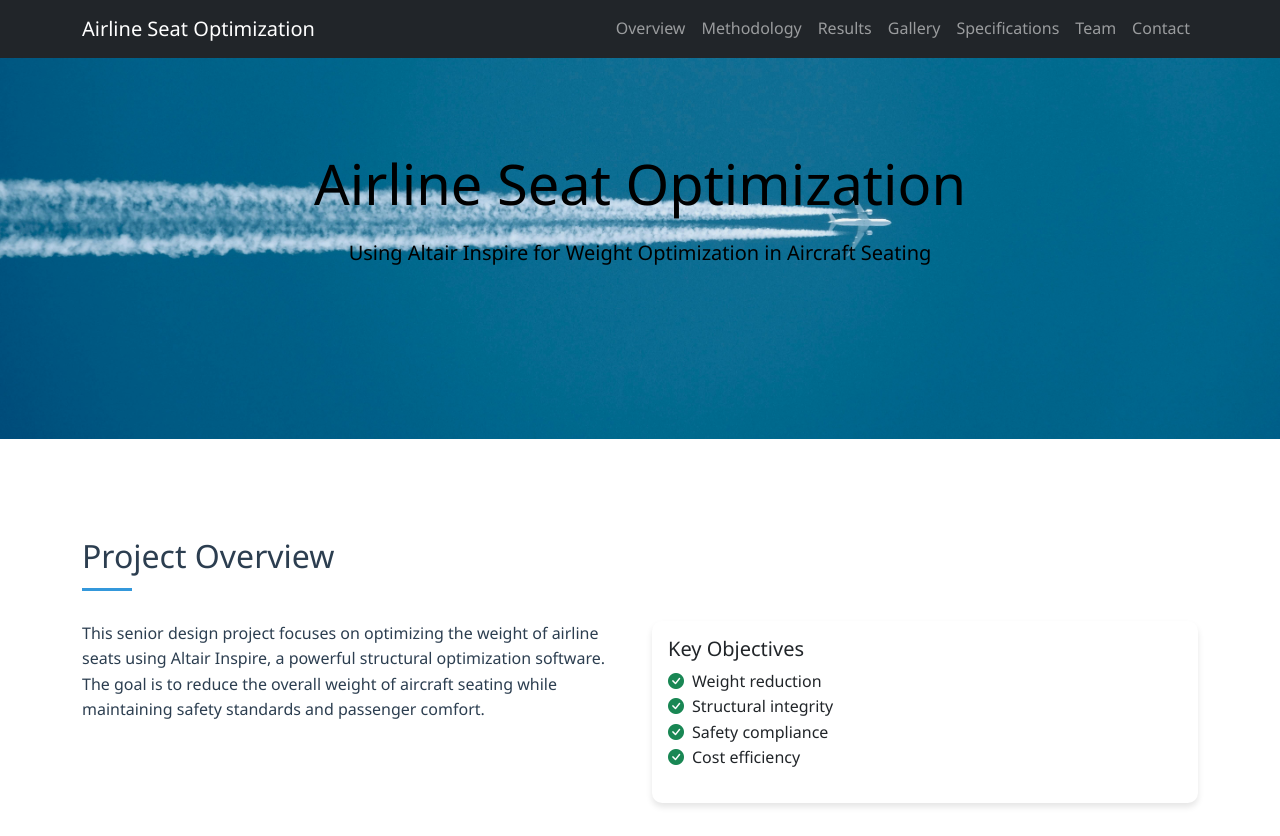
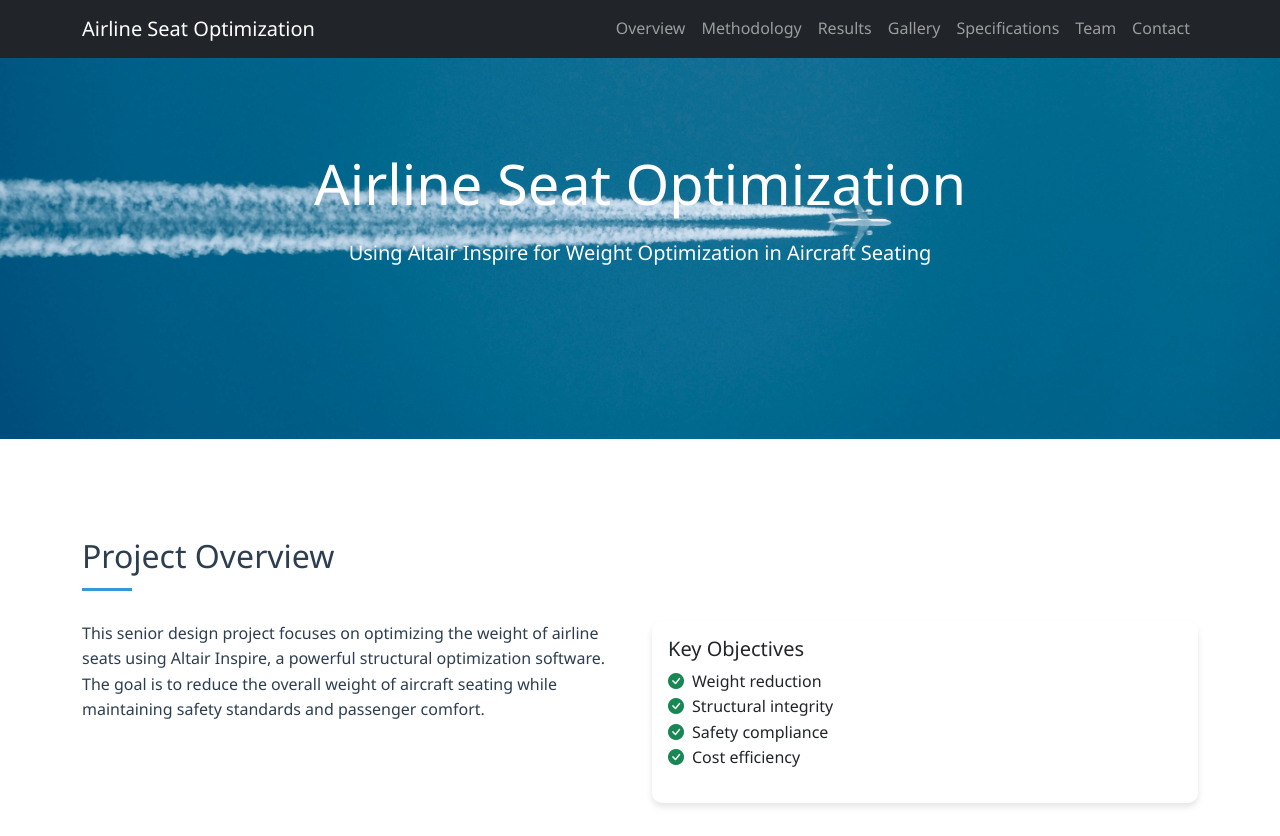
Before and after one commit to David-Vermaak/Altair-Project, a plain HTML site: page index.html in a window 1280 px wide. Shown: the top 836 px of the page. Drawn offline with nearby package versions, Linux system fonts and the light colour scheme.

Commit message:
optimized text color for readability

```diff
--- a/index.html
+++ b/index.html
@@ -111,8 +111,8 @@
     <!-- Hero Section -->
     <section class="hero-section text-center">
         <div class="container">
-            <h1 class="display-4 mb-4" style="color: black;"><b>Airline Seat Optimization</b></h1>
-            <h2 class="lead mb-4" style="color: black;"><b>Using Altair Inspire for Weight Optimization in Aircraft Seating</b></h2>
+            <h1 class="display-4 mb-4">Airline Seat Optimization</h1>
+            <h2 class="lead mb-4">Using Altair Inspire for Weight Optimization in Aircraft Seating</h2>
         </div>
     </section>
 
```
